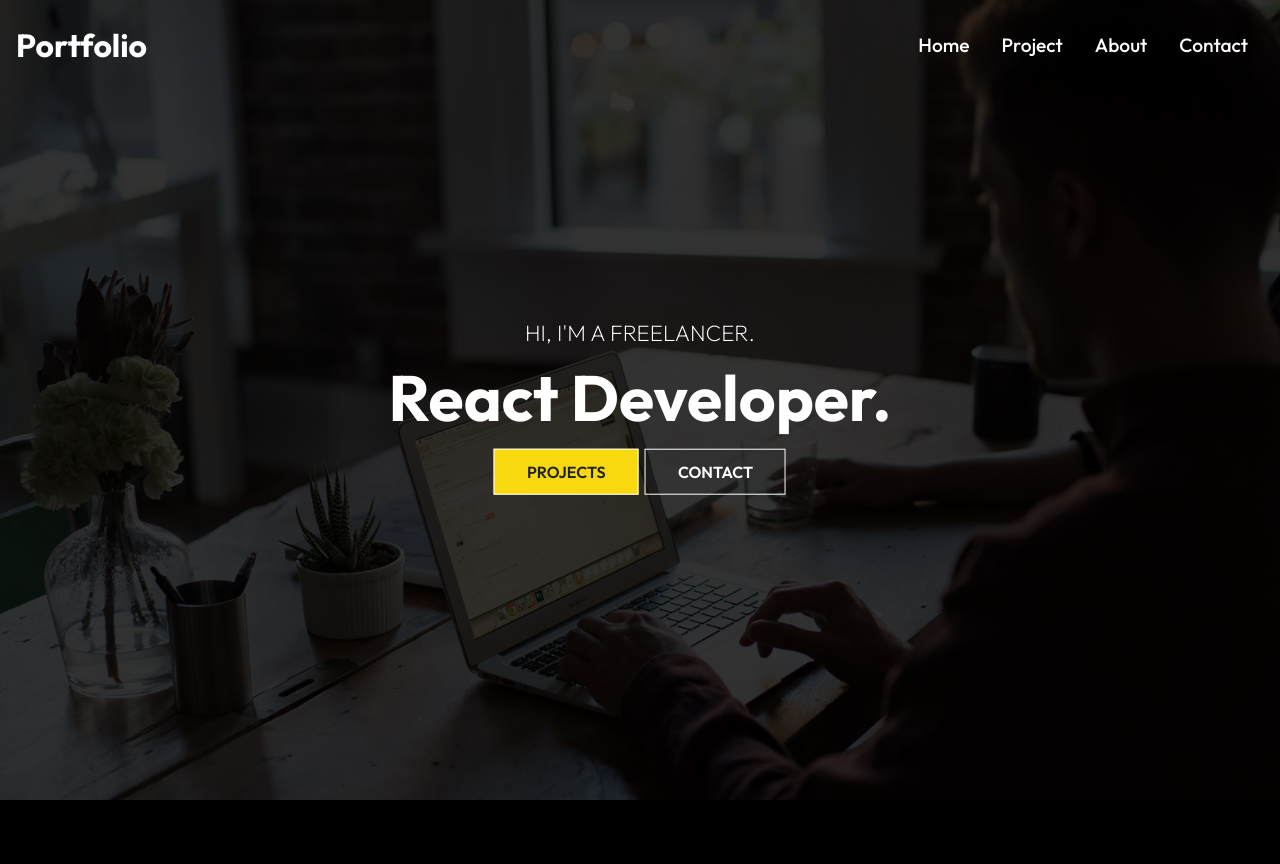
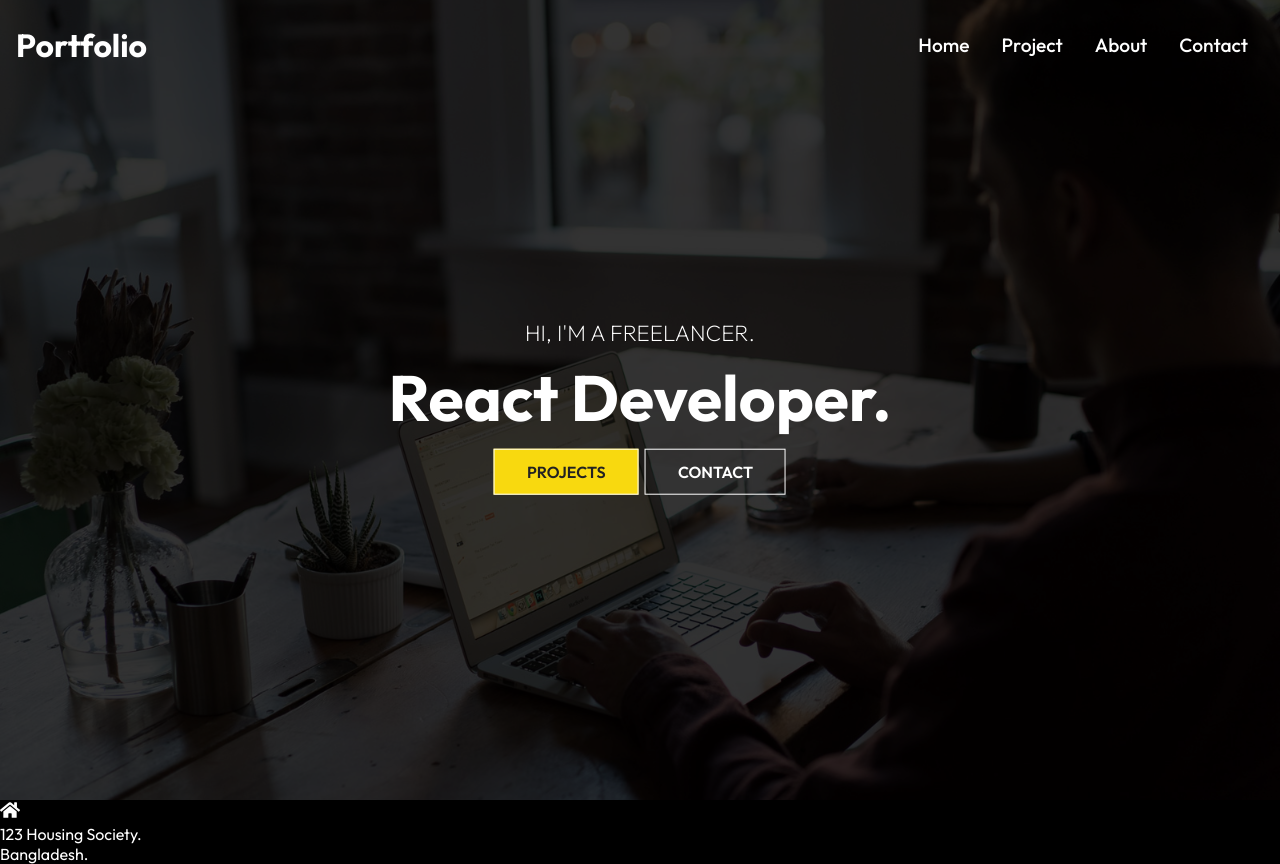
Before and after one commit to yeabtsega45/My-Portfolio, a React (Create React App) app: page / in a window 1280 px wide. Before the commit the page ends 804 px from the top, so only its background shows below. Built offline with nearby package versions, Linux system fonts and the light colour scheme.

Commit message:
working on footer

```diff
--- a/src/Components/Footer.js
+++ b/src/Components/Footer.js
@@ -1,11 +1,21 @@
 import "./Footer.css";
 import React from "react";
+import { FaHome } from "react-icons/fa";
 
 function Footer() {
   return (
     <div className="footer">
       <div className="footer-container">
-        <div className="left"></div>
+        <div className="left">
+          <div className="location">
+            <FaHome size={20} style={{ color: "white", marginRight: "2rem" }} />
+            <div>
+              <p>123 Housing Society.</p>
+              <p>Bangladesh.</p>
+            </div>
+          </div>
+          <div className="phone"></div>
+        </div>
         <div className="right"></div>
       </div>
     </div>
--- a/src/Routes/Home.js
+++ b/src/Routes/Home.js
@@ -1,12 +1,14 @@
 import React from "react";
 import Navbar from "../Components/Navbar";
 import HeroImg from "../Components/HeroImg";
+import Footer from "../Components/Footer";
 
 function Home() {
   return (
     <div>
       <Navbar />
       <HeroImg />
+      <Footer />
     </div>
   );
 }
```
